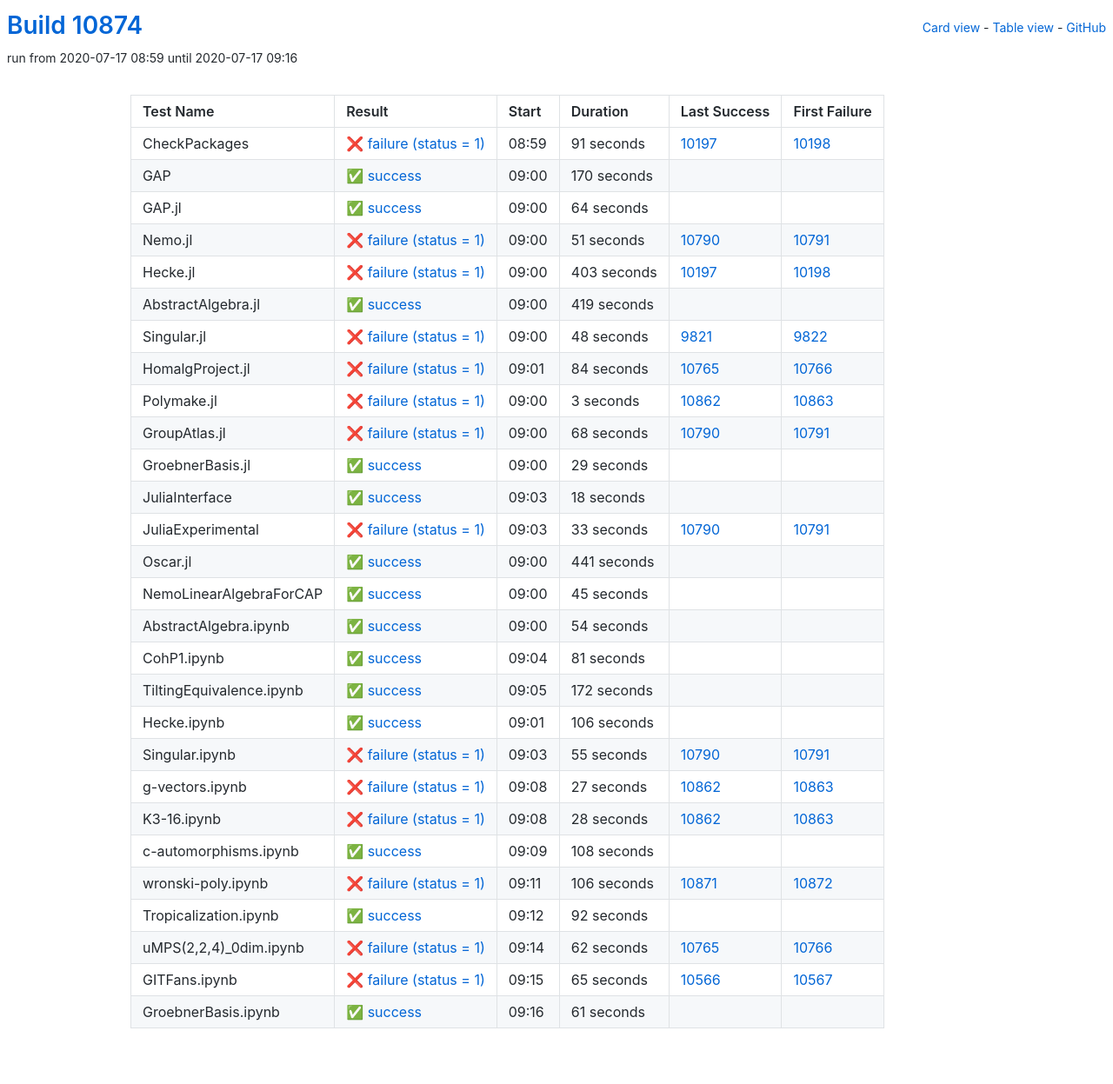
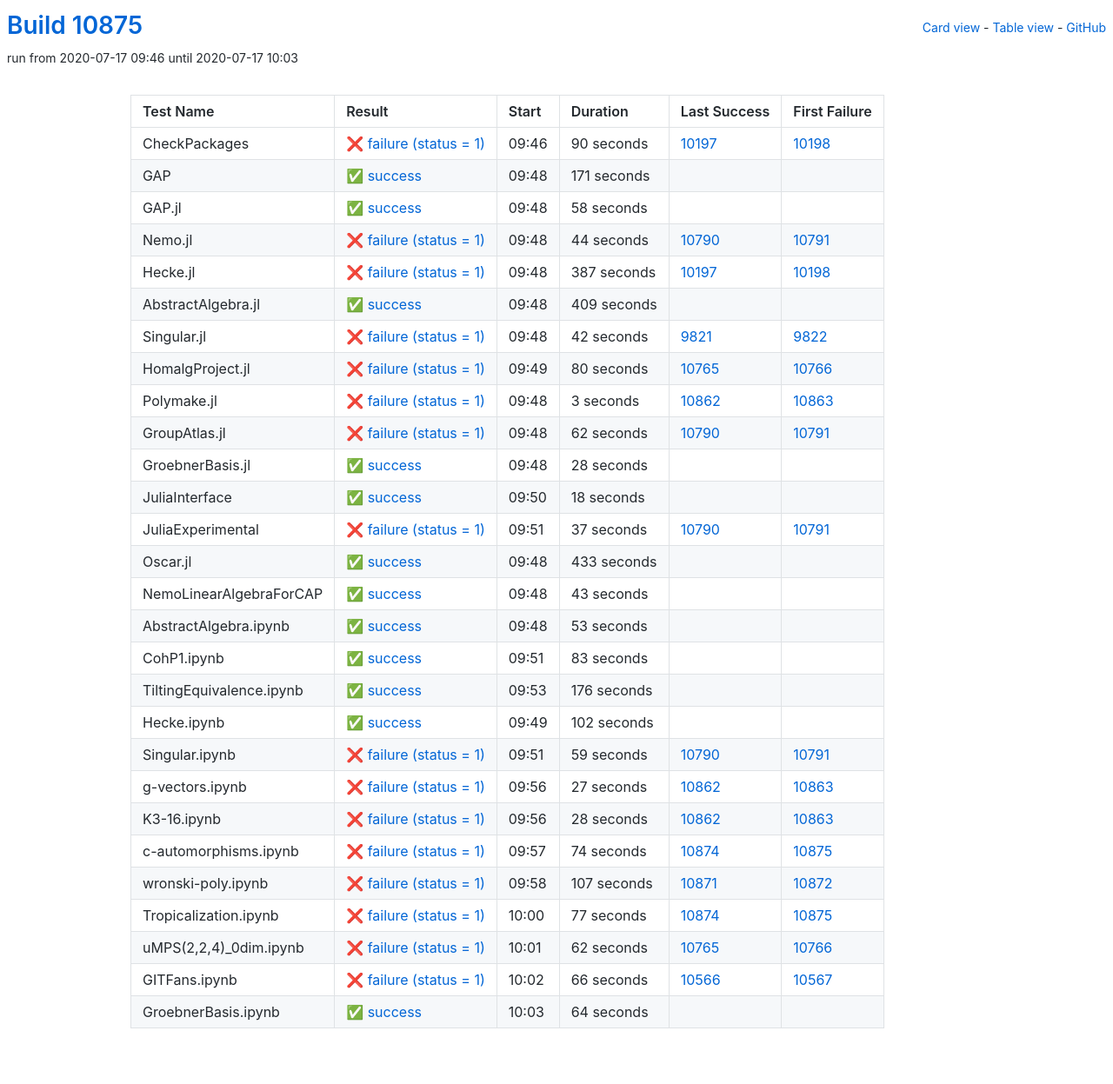
Before and after one commit to oscar-system/oscar-ci-status, a Jekyll site: the page built from table.html, in a window 1280 px wide. Shown: the whole page at 87% size. Built offline with Jekyll 4.4.1, drawn with Linux system fonts in a browser that asks for light colours.

Commit message:
Build #10875

```diff
--- a/_data/ci.yml
+++ b/_data/ci.yml
@@ -1,6 +1,6 @@
 ---
-build: 10874
-build_url: https://oscarci.mathematik.uni-kl.de/job/oscar/10874/
+build: 10875
+build_url: https://oscarci.mathematik.uni-kl.de/job/oscar/10875/
 job: oscar
 organization: oscar-system
 repo: oscar-ci-status
@@ -8,104 +8,104 @@
 tests:
 - name: CheckPackages
   id: checkpackages
-  log: https://oscarci.mathematik.uni-kl.de/job/oscar/10874/artifact/logs/build-10874/CheckPackages.log
-  start: 2020-07-17 08:59
+  log: https://oscarci.mathematik.uni-kl.de/job/oscar/10875/artifact/logs/build-10875/CheckPackages.log
+  start: 2020-07-17 09:46
   success: false
   exitcode: 1
   status: failure
-  duration: 91
+  duration: 90
   last_success: 10197
   last_success_url: https://oscarci.mathematik.uni-kl.de/job/oscar/10197/
   first_failure: 10198
   first_failure_url: https://oscarci.mathematik.uni-kl.de/job/oscar/10198/
 - name: GAP
   id: gap
-  log: https://oscarci.mathematik.uni-kl.de/job/oscar/10874/artifact/logs/build-10874/GAP.log
-  start: 2020-07-17 09:00
+  log: https://oscarci.mathematik.uni-kl.de/job/oscar/10875/artifact/logs/build-10875/GAP.log
+  start: 2020-07-17 09:48
   success: true
   exitcode: 0
   status: success
-  duration: 170
+  duration: 171
   last_success: false
   last_success_url:
   first_failure: false
   first_failure_url:
 - name: GAP.jl
   id: gap-jl
-  log: https://oscarci.mathematik.uni-kl.de/job/oscar/10874/artifact/logs/build-10874/GAP.jl.log
-  start: 2020-07-17 09:00
+  log: https://oscarci.mathematik.uni-kl.de/job/oscar/10875/artifact/logs/build-10875/GAP.jl.log
+  start: 2020-07-17 09:48
   success: true
   exitcode: 0
   status: success
-  duration: 64
+  duration: 58
   last_success: false
   last_success_url:
   first_failure: false
   first_failure_url:
 - name: Nemo.jl
   id: nemo-jl
-  log: https://oscarci.mathematik.uni-kl.de/job/oscar/10874/artifact/logs/build-10874/Nemo.jl.log
-  start: 2020-07-17 09:00
+  log: https://oscarci.mathematik.uni-kl.de/job/oscar/10875/artifact/logs/build-10875/Nemo.jl.log
+  start: 2020-07-17 09:48
   success: false
   exitcode: 1
   status: failure
-  duration: 51
+  duration: 44
   last_success: 10790
   last_success_url: https://oscarci.mathematik.uni-kl.de/job/oscar/10790/
   first_failure: 10791
   first_failure_url: https://oscarci.mathematik.uni-kl.de/job/oscar/10791/
 - name: Hecke.jl
   id: hecke-jl
-  log: https://oscarci.mathematik.uni-kl.de/job/oscar/10874/artifact/logs/build-10874/Hecke.jl.log
-  start: 2020-07-17 09:00
+  log: https://oscarci.mathematik.uni-kl.de/job/oscar/10875/artifact/logs/build-10875/Hecke.jl.log
+  start: 2020-07-17 09:48
   success: false
   exitcode: 1
   status: failure
-  duration: 403
+  duration: 387
   last_success: 10197
   last_success_url: https://oscarci.mathematik.uni-kl.de/job/oscar/10197/
   first_failure: 10198
   first_failure_url: https://oscarci.mathematik.uni-kl.de/job/oscar/10198/
 - name: AbstractAlgebra.jl
   id: abstractalgebra-jl
-  log: https://oscarci.mathematik.uni-kl.de/job/oscar/10874/artifact/logs/build-10874/AbstractAlgebra.jl.log
-  start: 2020-07-17 09:00
+  log: https://oscarci.mathematik.uni-kl.de/job/oscar/10875/artifact/logs/build-10875/AbstractAlgebra.jl.log
+  start: 2020-07-17 09:48
   success: true
   exitcode: 0
   status: success
-  duration: 419
+  duration: 409
   last_success: false
   last_success_url:
   first_failure: false
   first_failure_url:
 - name: Singular.jl
   id: singular-jl
-  log: https://oscarci.mathematik.uni-kl.de/job/oscar/10874/artifact/logs/build-10874/Singular.jl.log
-  start: 2020-07-17 09:00
+  log: https://oscarci.mathematik.uni-kl.de/job/oscar/10875/artifact/logs/build-10875/Singular.jl.log
+  start: 2020-07-17 09:48
   success: false
   exitcode: 1
   status: failure
-  duration: 48
+  duration: 42
   last_success: 9821
   last_success_url: https://oscarci.mathematik.uni-kl.de/job/oscar/9821/
   first_failure: 9822
   first_failure_url: https://oscarci.mathematik.uni-kl.de/job/oscar/9822/
 - name: HomalgProject.jl
   id: homalgproject-jl
-  log: https://oscarci.mathematik.uni-kl.de/job/oscar/10874/artifact/logs/build-10874/HomalgProject.jl.log
-  start: 2020-07-17 09:01
+  log: https://oscarci.mathematik.uni-kl.de/job/oscar/10875/artifact/logs/build-10875/HomalgProject.jl.log
+  start: 2020-07-17 09:49
   success: false
   exitcode: 1
   status: failure
-  duration: 84
+  duration: 80
   last_success: 10765
   last_success_url: https://oscarci.mathematik.uni-kl.de/job/oscar/10765/
   first_failure: 10766
   first_failure_url: https://oscarci.mathematik.uni-kl.de/job/oscar/10766/
 - name: Polymake.jl
   id: polymake-jl
-  log: https://oscarci.mathematik.uni-kl.de/job/oscar/10874/artifact/logs/build-10874/Polymake.jl.log
-  start: 2020-07-17 09:00
+  log: https://oscarci.mathematik.uni-kl.de/job/oscar/10875/artifact/logs/build-10875/Polymake.jl.log
+  start: 2020-07-17 09:48
   success: false
   exitcode: 1
   status: failure
@@ -116,32 +116,32 @@
   first_failure_url: https://oscarci.mathematik.uni-kl.de/job/oscar/10863/
 - name: GroupAtlas.jl
   id: groupatlas-jl
-  log: https://oscarci.mathematik.uni-kl.de/job/oscar/10874/artifact/logs/build-10874/GroupAtlas.jl.log
-  start: 2020-07-17 09:00
+  log: https://oscarci.mathematik.uni-kl.de/job/oscar/10875/artifact/logs/build-10875/GroupAtlas.jl.log
+  start: 2020-07-17 09:48
   success: false
   exitcode: 1
   status: failure
-  duration: 68
+  duration: 62
   last_success: 10790
   last_success_url: https://oscarci.mathematik.uni-kl.de/job/oscar/10790/
   first_failure: 10791
   first_failure_url: https://oscarci.mathematik.uni-kl.de/job/oscar/10791/
 - name: GroebnerBasis.jl
   id: groebnerbasis-jl
-  log: https://oscarci.mathematik.uni-kl.de/job/oscar/10874/artifact/logs/build-10874/GroebnerBasis.jl.log
-  start: 2020-07-17 09:00
+  log: https://oscarci.mathematik.uni-kl.de/job/oscar/10875/artifact/logs/build-10875/GroebnerBasis.jl.log
+  start: 2020-07-17 09:48
   success: true
   exitcode: 0
   status: success
-  duration: 29
+  duration: 28
   last_success: false
   last_success_url:
   first_failure: false
   first_failure_url:
 - name: JuliaInterface
   id: juliainterface
-  log: https://oscarci.mathematik.uni-kl.de/job/oscar/10874/artifact/logs/build-10874/JuliaInterface.log
-  start: 2020-07-17 09:03
+  log: https://oscarci.mathematik.uni-kl.de/job/oscar/10875/artifact/logs/build-10875/JuliaInterface.log
+  start: 2020-07-17 09:50
   success: true
   exitcode: 0
   status: success
@@ -152,104 +152,104 @@
   first_failure_url:
 - name: JuliaExperimental
   id: juliaexperimental
-  log: https://oscarci.mathematik.uni-kl.de/job/oscar/10874/artifact/logs/build-10874/JuliaExperimental.log
-  start: 2020-07-17 09:03
+  log: https://oscarci.mathematik.uni-kl.de/job/oscar/10875/artifact/logs/build-10875/JuliaExperimental.log
+  start: 2020-07-17 09:51
   success: false
   exitcode: 1
   status: failure
-  duration: 33
+  duration: 37
   last_success: 10790
   last_success_url: https://oscarci.mathematik.uni-kl.de/job/oscar/10790/
   first_failure: 10791
   first_failure_url: https://oscarci.mathematik.uni-kl.de/job/oscar/10791/
 - name: Oscar.jl
   id: oscar-jl
-  log: https://oscarci.mathematik.uni-kl.de/job/oscar/10874/artifact/logs/build-10874/Oscar.jl.log
-  start: 2020-07-17 09:00
+  log: https://oscarci.mathematik.uni-kl.de/job/oscar/10875/artifact/logs/build-10875/Oscar.jl.log
+  start: 2020-07-17 09:48
   success: true
   exitcode: 0
   status: success
-  duration: 441
+  duration: 433
   last_success: false
   last_success_url:
   first_failure: false
   first_failure_url:
 - name: NemoLinearAlgebraForCAP
   id: nemolinearalgebraforcap
-  log: https://oscarci.mathematik.uni-kl.de/job/oscar/10874/artifact/logs/build-10874/NemoLinearAlgebraForCAP.log
-  start: 2020-07-17 09:00
+  log: https://oscarci.mathematik.uni-kl.de/job/oscar/10875/artifact/logs/build-10875/NemoLinearAlgebraForCAP.log
+  start: 2020-07-17 09:48
   success: true
   exitcode: 0
   status: success
-  duration: 45
+  duration: 43
   last_success: false
   last_success_url:
   first_failure: false
   first_failure_url:
 - name: AbstractAlgebra.ipynb
   id: abstractalgebra-ipynb
-  log: https://oscarci.mathematik.uni-kl.de/job/oscar/10874/artifact/logs/build-10874/AbstractAlgebra.ipynb.log
-  start: 2020-07-17 09:00
+  log: https://oscarci.mathematik.uni-kl.de/job/oscar/10875/artifact/logs/build-10875/AbstractAlgebra.ipynb.log
+  start: 2020-07-17 09:48
   success: true
   exitcode: 0
   status: success
-  duration: 54
+  duration: 53
   last_success: false
   last_success_url:
   first_failure: false
   first_failure_url:
 - name: CohP1.ipynb
   id: cohp1-ipynb
-  log: https://oscarci.mathematik.uni-kl.de/job/oscar/10874/artifact/logs/build-10874/CohP1.ipynb.log
-  start: 2020-07-17 09:04
+  log: https://oscarci.mathematik.uni-kl.de/job/oscar/10875/artifact/logs/build-10875/CohP1.ipynb.log
+  start: 2020-07-17 09:51
   success: true
   exitcode: 0
   status: success
-  duration: 81
+  duration: 83
   last_success: false
   last_success_url:
   first_failure: false
   first_failure_url:
 - name: TiltingEquivalence.ipynb
   id: tiltingequivalence-ipynb
-  log: https://oscarci.mathematik.uni-kl.de/job/oscar/10874/artifact/logs/build-10874/TiltingEquivalence.ipynb.log
-  start: 2020-07-17 09:05
+  log: https://oscarci.mathematik.uni-kl.de/job/oscar/10875/artifact/logs/build-10875/TiltingEquivalence.ipynb.log
+  start: 2020-07-17 09:53
   success: true
   exitcode: 0
   status: success
-  duration: 172
+  duration: 176
   last_success: false
   last_success_url:
   first_failure: false
   first_failure_url:
 - name: Hecke.ipynb
   id: hecke-ipynb
-  log: https://oscarci.mathematik.uni-kl.de/job/oscar/10874/artifact/logs/build-10874/Hecke.ipynb.log
-  start: 2020-07-17 09:01
+  log: https://oscarci.mathematik.uni-kl.de/job/oscar/10875/artifact/logs/build-10875/Hecke.ipynb.log
+  start: 2020-07-17 09:49
   success: true
   exitcode: 0
   status: success
-  duration: 106
+  duration: 102
   last_success: false
   last_success_url:
   first_failure: false
   first_failure_url:
 - name: Singular.ipynb
   id: singular-ipynb
-  log: https://oscarci.mathematik.uni-kl.de/job/oscar/10874/artifact/logs/build-10874/Singular.ipynb.log
-  start: 2020-07-17 09:03
+  log: https://oscarci.mathematik.uni-kl.de/job/oscar/10875/artifact/logs/build-10875/Singular.ipynb.log
+  start: 2020-07-17 09:51
   success: false
   exitcode: 1
   status: failure
-  duration: 55
+  duration: 59
   last_success: 10790
   last_success_url: https://oscarci.mathematik.uni-kl.de/job/oscar/10790/
   first_failure: 10791
   first_failure_url: https://oscarci.mathematik.uni-kl.de/job/oscar/10791/
 - name: g-vectors.ipynb
   id: g-vectors-ipynb
-  log: https://oscarci.mathematik.uni-kl.de/job/oscar/10874/artifact/logs/build-10874/g-vectors.ipynb.log
-  start: 2020-07-17 09:08
+  log: https://oscarci.mathematik.uni-kl.de/job/oscar/10875/artifact/logs/build-10875/g-vectors.ipynb.log
+  start: 2020-07-17 09:56
   success: false
   exitcode: 1
   status: failure
@@ -260,8 +260,8 @@
   first_failure_url: https://oscarci.mathematik.uni-kl.de/job/oscar/10863/
 - name: K3-16.ipynb
   id: k3-16-ipynb
-  log: https://oscarci.mathematik.uni-kl.de/job/oscar/10874/artifact/logs/build-10874/K3-16.ipynb.log
-  start: 2020-07-17 09:08
+  log: https://oscarci.mathematik.uni-kl.de/job/oscar/10875/artifact/logs/build-10875/K3-16.ipynb.log
+  start: 2020-07-17 09:56
   success: false
   exitcode: 1
   status: failure
@@ -272,44 +272,44 @@
   first_failure_url: https://oscarci.mathematik.uni-kl.de/job/oscar/10863/
 - name: c-automorphisms.ipynb
   id: c-automorphisms-ipynb
-  log: https://oscarci.mathematik.uni-kl.de/job/oscar/10874/artifact/logs/build-10874/c-automorphisms.ipynb.log
-  start: 2020-07-17 09:09
-  success: true
-  exitcode: 0
-  status: success
-  duration: 108
-  last_success: false
-  last_success_url:
-  first_failure: false
-  first_failure_url:
-- name: wronski-poly.ipynb
-  id: wronski-poly-ipynb
-  log: https://oscarci.mathematik.uni-kl.de/job/oscar/10874/artifact/logs/build-10874/wronski-poly.ipynb.log
-  start: 2020-07-17 09:11
+  log: https://oscarci.mathematik.uni-kl.de/job/oscar/10875/artifact/logs/build-10875/c-automorphisms.ipynb.log
+  start: 2020-07-17 09:57
   success: false
   exitcode: 1
   status: failure
-  duration: 106
+  duration: 74
+  last_success: 10874
+  last_success_url: https://oscarci.mathematik.uni-kl.de/job/oscar/10874/
+  first_failure: 10875
+  first_failure_url: https://oscarci.mathematik.uni-kl.de/job/oscar/10875/
+- name: wronski-poly.ipynb
+  id: wronski-poly-ipynb
+  log: https://oscarci.mathematik.uni-kl.de/job/oscar/10875/artifact/logs/build-10875/wronski-poly.ipynb.log
+  start: 2020-07-17 09:58
+  success: false
+  exitcode: 1
+  status: failure
+  duration: 107
   last_success: 10871
   last_success_url: https://oscarci.mathematik.uni-kl.de/job/oscar/10871/
   first_failure: 10872
   first_failure_url: https://oscarci.mathematik.uni-kl.de/job/oscar/10872/
 - name: Tropicalization.ipynb
   id: tropicalization-ipynb
-  log: https://oscarci.mathematik.uni-kl.de/job/oscar/10874/artifact/logs/build-10874/Tropicalization.ipynb.log
-  start: 2020-07-17 09:12
-  success: true
-  exitcode: 0
-  status: success
-  duration: 92
-  last_success: false
-  last_success_url:
-  first_failure: false
-  first_failure_url:
+  log: https://oscarci.mathematik.uni-kl.de/job/oscar/10875/artifact/logs/build-10875/Tropicalization.ipynb.log
+  start: 2020-07-17 10:00
+  success: false
+  exitcode: 1
+  status: failure
+  duration: 77
+  last_success: 10874
+  last_success_url: https://oscarci.mathematik.uni-kl.de/job/oscar/10874/
+  first_failure: 10875
+  first_failure_url: https://oscarci.mathematik.uni-kl.de/job/oscar/10875/
 - name: uMPS(2,2,4)_0dim.ipynb
   id: umps-2-2-4-0dim-ipynb
-  log: https://oscarci.mathematik.uni-kl.de/job/oscar/10874/artifact/logs/build-10874/uMPS-2-2-4-_0dim.ipynb.log
-  start: 2020-07-17 09:14
+  log: https://oscarci.mathematik.uni-kl.de/job/oscar/10875/artifact/logs/build-10875/uMPS-2-2-4-_0dim.ipynb.log
+  start: 2020-07-17 10:01
   success: false
   exitcode: 1
   status: failure
@@ -320,24 +320,24 @@
   first_failure_url: https://oscarci.mathematik.uni-kl.de/job/oscar/10766/
 - name: GITFans.ipynb
   id: gitfans-ipynb
-  log: https://oscarci.mathematik.uni-kl.de/job/oscar/10874/artifact/logs/build-10874/GITFans.ipynb.log
-  start: 2020-07-17 09:15
+  log: https://oscarci.mathematik.uni-kl.de/job/oscar/10875/artifact/logs/build-10875/GITFans.ipynb.log
+  start: 2020-07-17 10:02
   success: false
   exitcode: 1
   status: failure
-  duration: 65
+  duration: 66
   last_success: 10566
   last_success_url: https://oscarci.mathematik.uni-kl.de/job/oscar/10566/
   first_failure: 10567
   first_failure_url: https://oscarci.mathematik.uni-kl.de/job/oscar/10567/
 - name: GroebnerBasis.ipynb
   id: groebnerbasis-ipynb
-  log: https://oscarci.mathematik.uni-kl.de/job/oscar/10874/artifact/logs/build-10874/GroebnerBasis.ipynb.log
-  start: 2020-07-17 09:16
+  log: https://oscarci.mathematik.uni-kl.de/job/oscar/10875/artifact/logs/build-10875/GroebnerBasis.ipynb.log
+  start: 2020-07-17 10:03
   success: true
   exitcode: 0
   status: success
-  duration: 61
+  duration: 64
   last_success: false
   last_success_url:
   first_failure: false
```
Also changed, not shown: README.md.
